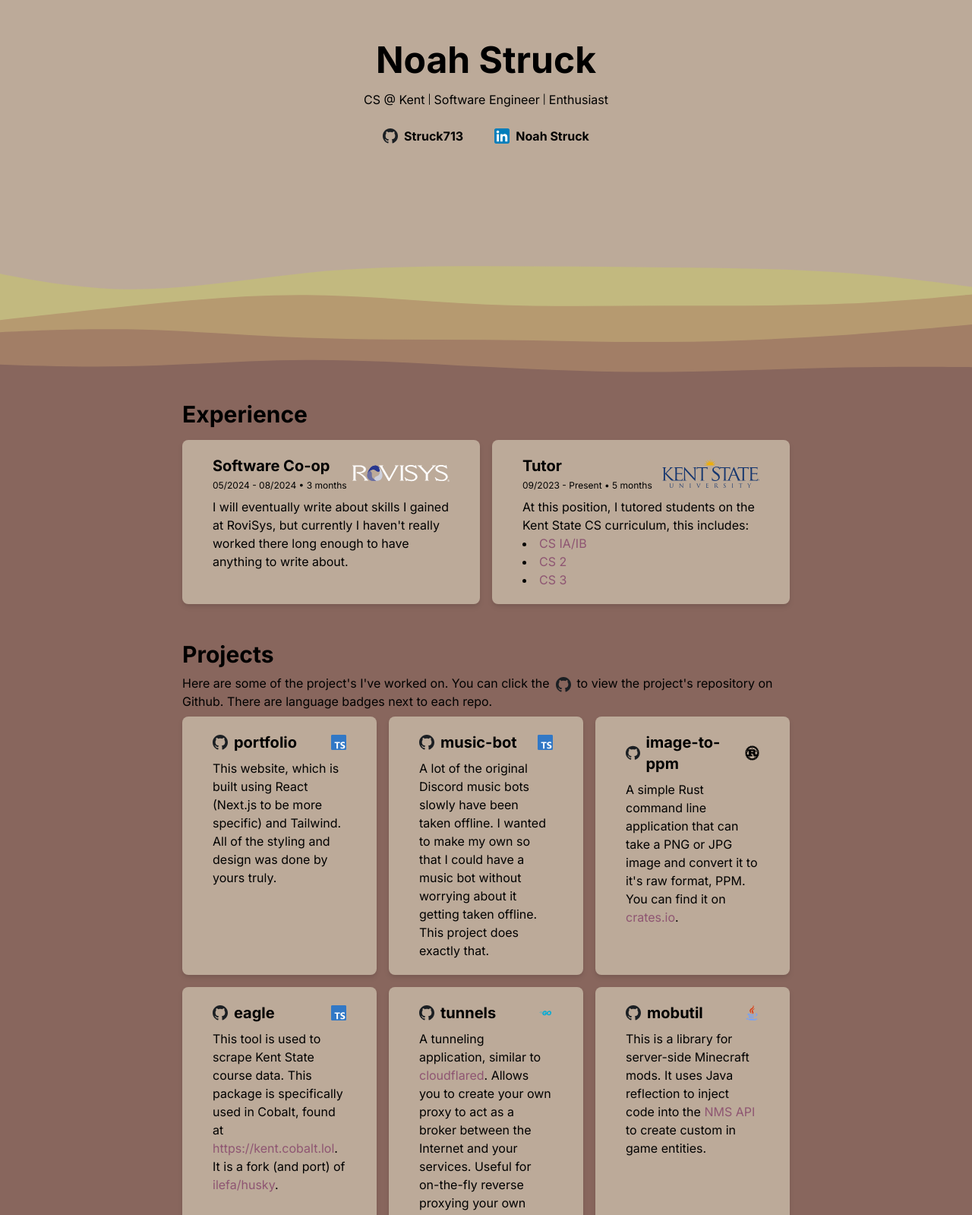
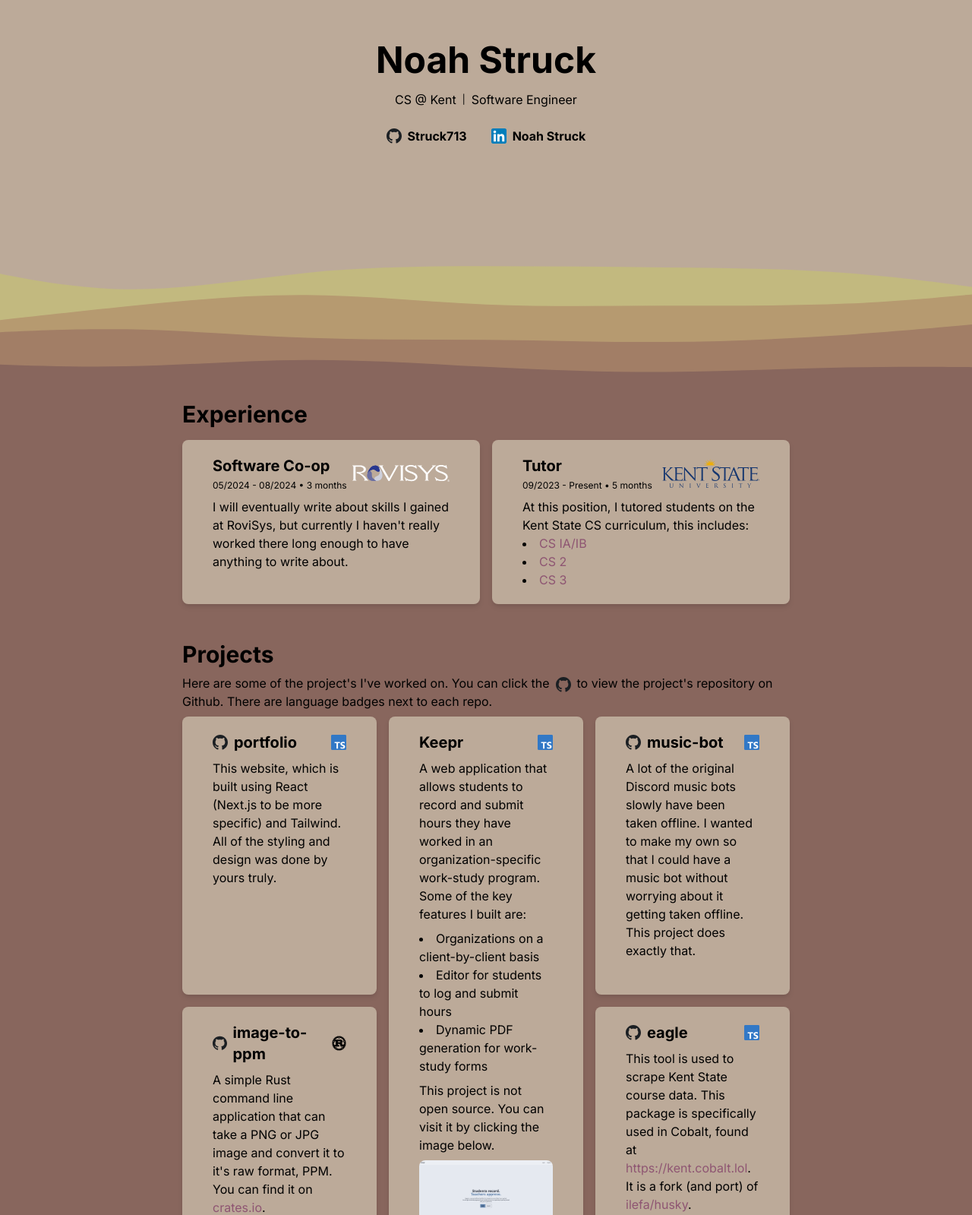
Before and after one commit to Struck713/portfolio, a Next.js app: page / in a window 1280 px wide. Shown: the part 273-1872 px from the top of the page at 76% size. Built offline with nearby package versions, Linux system fonts and the light colour scheme.

Commit message:
Added Keepr to projects

```diff
--- a/src/app/config.tsx
+++ b/src/app/config.tsx
@@ -51,6 +51,23 @@ export const projects: Project[] = [
             </span>
         ),
         html_url: "https://github.com/Struck713/portfolio",
+        language: "typescript",
+    },
+    {
+        name: "Keepr",
+        description: (
+            <span className="flex flex-col gap-2">
+              A web application that allows students to record and submit hours they have worked in an organization-specific work-study program.
+              Some of the key features I built are:
+              <ul className="list-inside list-disc">
+                  <li>Organizations on a client-by-client basis</li>
+                  <li>Editor for students to log and submit hours</li>
+                  <li>Dynamic PDF generation for work-study forms</li>
+              </ul>
+              This project is not open source. You can visit it by clicking the image below.
+            </span>
+        ),
+        homepage: "https://keepr.nstruck.dev",
         language: "typescript",
     },
     {
--- a/src/components/Header.tsx
+++ b/src/components/Header.tsx
@@ -10,12 +10,10 @@ export default () => {
         <div className="flex h-screen justify-center items-center bg-[url('/background.svg')] bg-cover bg-bottom bg-no-repeat">
             <div className="flex flex-col gap-4 text-center">
                 <h1 className="text-5xl font-bold">Noah Struck</h1>
-                <div className="flex flex-row gap-1">
+                <div className="flex flex-row justify-center gap-2">
                     <p>CS @ Kent</p>
                     <p className="self-center text-xs">|</p>
                     <p>Software Engineer</p>
-                    <p className="self-center text-xs">|</p>
-                    <p>Enthusiast</p>
                 </div>
                 <div className="flex flex-row justify-evenly">
                     <IconButton url={URL.Github} icon={<IconGithub />} text="Struck713" />
--- a/src/components/Preview.tsx
+++ b/src/components/Preview.tsx
@@ -8,7 +8,7 @@ export interface PreviewProps {
 export default ({ name, url }: PreviewProps) => {
     return (name &&
         <a href={url} target="_blank">
-            <img className="rounded-lg transition-transform ease-in-out hover:scale-105" src={`/preview/${name}.png`} />
+            <img className="rounded-lg transition-transform ease-in-out hover:scale-105" src={`/preview/${name.toLowerCase()}.png`} />
         </a>
     )
 }
--- a/src/components/sections/Projects.tsx
+++ b/src/components/sections/Projects.tsx
@@ -7,7 +7,7 @@ import Section from "./Section";
 export interface Project {
     name: string,
     description: string | ReactNode,
-    html_url: string,
+    html_url?: string,
     homepage?: string,
     language: IconLanguages,
 }
@@ -18,7 +18,7 @@ export const Project = ({ name, description, language, homepage, html_url }: Pro
             <div className="flex flex-col gap-2">
                 <div className="flex justify-between">
                     <div className="flex gap-2">
-                        <Icon href={html_url} target="_blank" icon={<IconGithub />} />
+                        {html_url && <Icon href={html_url} target="_blank" icon={<IconGithub />} />}
                         <p className="text-xl font-bold">{name}</p>
                     </div>
                     <Icon icon={getIconByLanguage(language as IconLanguages)} />
```
Also changed, not shown: public/preview/keepr.png (added).
